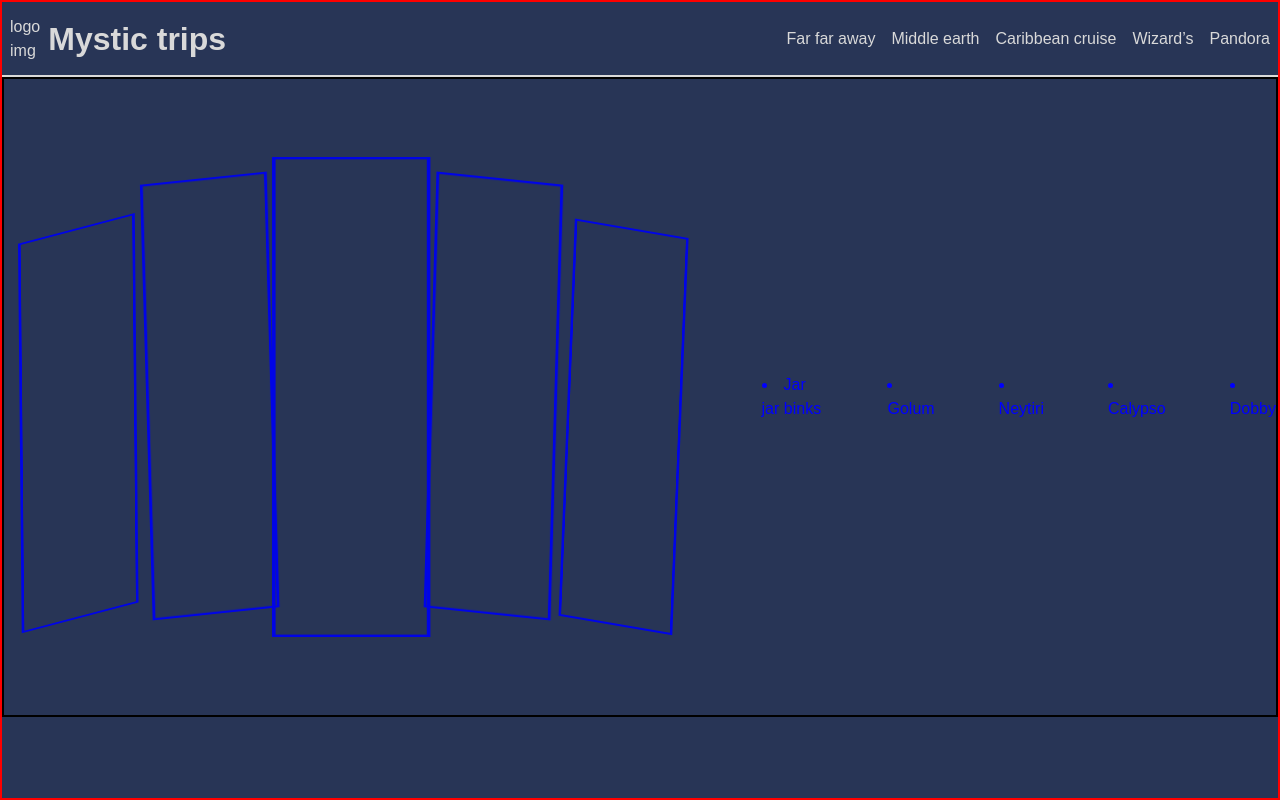
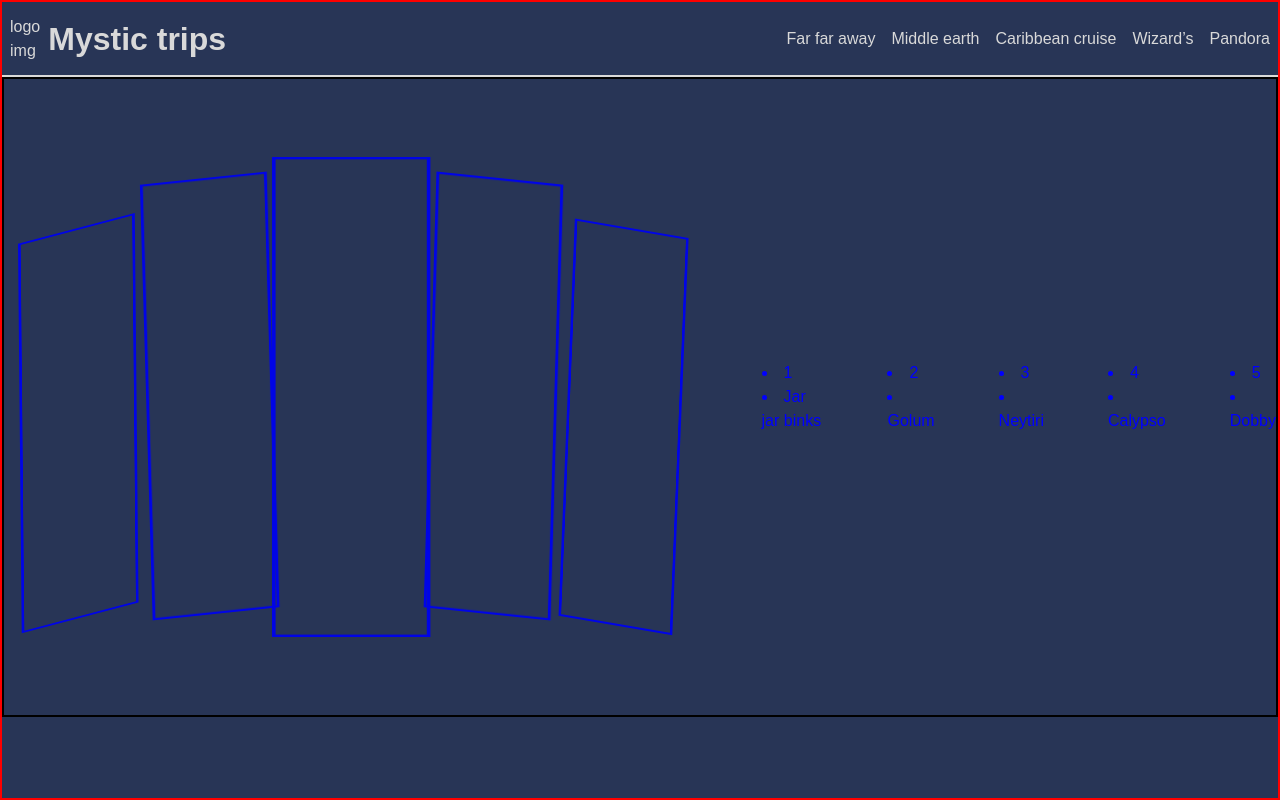
Before and after one commit to Arnaud-Chane/hackathon_des_meilleurs, a React (Vite) app: page / in a window 1280 px wide. Built offline with nearby package versions, Linux system fonts and the light colour scheme; no server answers; a web font is replaced by a local one.

Commit message:
Adding id to api

```diff
--- a/src/pages/Homepage.jsx
+++ b/src/pages/Homepage.jsx
@@ -18,16 +18,16 @@
       let data = await getAPIData();
       const API = [
         {
+          id: 1,
           univers: "Far far away",
-          imgURLUnivers: "../assets/",
           info: {
             transport: ["Millennium Falcon", "Star Destroyer"],
             guide: "Jar jar binks",
             destination: ["Death star", "Endor", "Naboo", "Tatooine"],
-            imgURLDestination: ["../assets/1", "../assets/2" ]
           },
         },
         {
+          id: 2,
           univers: "Middle Earth",
           info: {
             transport: ["Gwaihir", "Horse"],
@@ -36,6 +36,7 @@
           },
         },
         {
+          id: 3,
           univers: "Pandora",
           info: {
             transport: ["Ikran", "C-21 Dragon Assault Ship"],
@@ -49,6 +50,7 @@
           },
         },
         {
+          id: 4,
           univers: " Caribbean cruise",
           info: {
             transport: ["Black Pearl", "Flying Dutchman"],
@@ -62,6 +64,7 @@
           },
         },
         {
+          id: 5,
           univers: "Wizard's",
           info: {
             transport: ["Nimbus 2000", "Floo powder"],
@@ -88,7 +91,10 @@
       ))}
 
       {dataAPI.map((data) => (
-        <li key={data.info.guide}>{data.info.guide}</li>
+        <div key={data.info.guide}>
+          <li >{data.id}</li>
+          <li >{data.info.guide}</li>
+        </div>
       ))}
     </div>
   );
```
